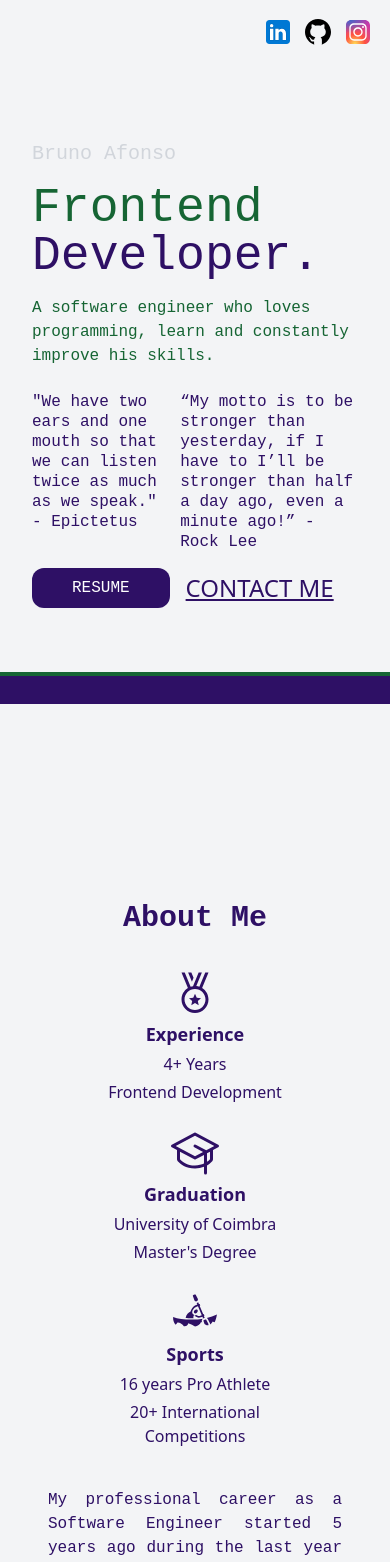
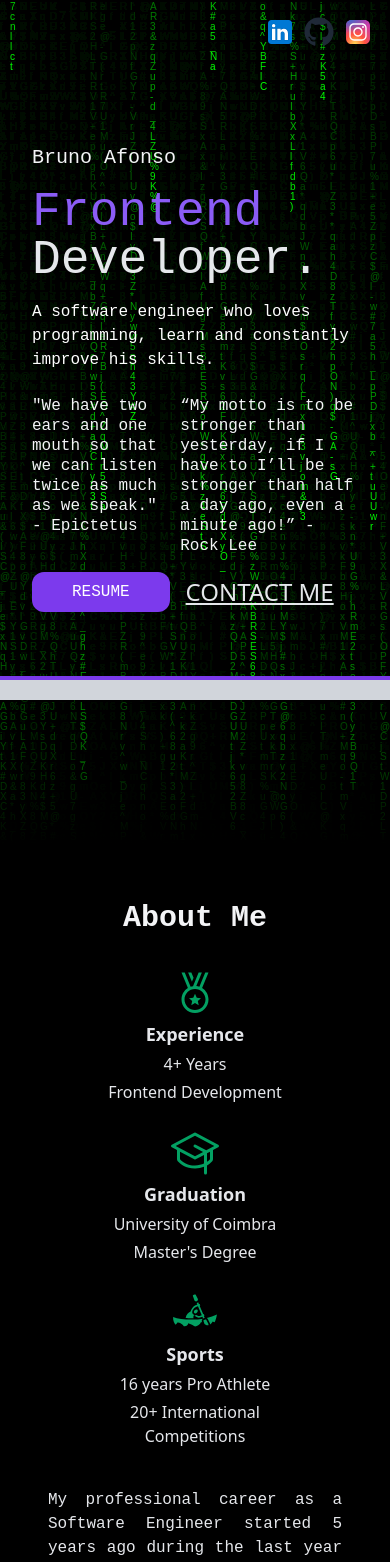
Before and after one commit to Brunoa94/dev-bruno-afonso, a React (Create React App) app: page / in a window 390 px wide. Shown: the top 1562 px of the page. Built offline with nearby package versions, Linux system fonts and the light colour scheme.

Commit message:
New Portfolio version

```diff
--- a/src/App.css
+++ b/src/App.css
@@ -2,8 +2,15 @@
 @tailwind components;
 @tailwind utilities;
 
-*{
+* {
   margin: 0;
   padding: 0;
   box-sizing: border-box;
 }
+
+body {
+  background: black;
+}
+canvas {
+  display: block;
+}
--- a/src/App.js
+++ b/src/App.js
@@ -5,7 +5,7 @@ import OverYears from './components/overYears';
 import Projects from './components/projects';
 import Skills from './components/skills';
 import SkillsLoader from './components/skillsLoader';
-import { useEffect } from 'react';
+import { useEffect, useRef } from 'react';
 
 
 function App() {
@@ -16,14 +16,65 @@ function App() {
     }
   })
 
+  const canvasRef = useRef(null);
+
+  useEffect(() => {
+    const canvas = document.getElementById("c");
+    const ctx = canvas.getContext("2d");
+
+    // Make the canvas full screen
+    canvas.height = window.innerHeight;
+    canvas.width = window.innerWidth;
+
+    // Safe string without special JSX characters
+    const matrix = "abcdefghijklmnopqrstuvwxyzABCDEFGHIJKLMNOPQRSTUVWXYZ123456789@#$%^&*()_+-";
+    const charsArray = matrix.split("");
+
+    const fontSize = 10; // Ensure fontSize is set
+    const canvasWidth = canvas.width || window.innerWidth; // Fallback to window width if canvas.width is 0
+    const columns = Math.max(Math.floor(canvasWidth / fontSize), 1); // Ensure at least 1 column
+    const drops = Array(columns).fill(1);
+
+    const draw = () => {
+      ctx.fillStyle = "rgba(0, 0, 0, 0.04)";
+      ctx.fillRect(0, 0, canvas.width, canvas.height);
+
+      ctx.fillStyle = "#0f0";
+      ctx.font = `${fontSize}px Arial`;
+
+      for (let i = 0; i < drops.length; i++) {
+        const text = charsArray[Math.floor(Math.random() * charsArray.length)];
+        ctx.fillText(text, i * fontSize, drops[i] * fontSize);
+
+        if (drops[i] * fontSize > canvas.height && Math.random() > 0.975) {
+          drops[i] = 0;
+        }
+
+        drops[i]++;
+      }
+    };
+
+    const intervalId = setInterval(draw, 35);
+    return () => clearInterval(intervalId);
+  }, []);
+
   return (
-    <div className="max-w-screen overflow-hidden">
+    <div className="AppBody max-w-screen overflow-hidden relative flex">
+      <div className='w-full h-screen absolute top-0 left-0 z-10'>
+        <canvas id="c" className=''>
+        </canvas>
+      </div>
+      <div className='w-screen h-screen absolute bg-[linear-gradient(180deg,rgba(255,255,255,0)_0%,rgba(255,255,255,0)_76%,rgba(0,0,0,1)_100%)] z-20'>
+
+      </div>
+      <div className='z-50'>
       <Home/>
       <OverYears/>
       <Skills/>
       <SkillsLoader/>
       <Projects/>
       <Footer/>
+      </div>
     </div>
   );
 }
--- a/src/components/home.js
+++ b/src/components/home.js
@@ -19,7 +19,7 @@ const Home = () => {
   return (
     <div className='h-screen'>
       <header className='relative w-full flex items-center p-4 justify-center pr-6'>
-        <div className='rounded-full bg-violet-950 w-20 h-20 flex items-center justify-center'>
+        <div className='rounded-full bg-violet-500 w-20 h-20 flex items-center justify-center'>
           <span className='text-white text-2xl font-bold'>BA</span>
         </div>
         <div className='flex items-center absolute right-24 gap-2'>
--- a/src/components/overYears.js
+++ b/src/components/overYears.js
@@ -11,29 +11,29 @@ function OverYears() {
     return(
       <div className='flex flex-col items-center rounded-xl w-3/4 space-y-1 md:w-full'>
         {icon}
-        <span className='text-violet-950 font-bold text-lg'>{firstLine}</span>
-        <span className='text-base text-violet-950'>{secondLine}</span>
-        <span className='text-base text-violet-950 text-center'>{thirthLine}</span>
+        <span className='text-gray-200 font-bold text-lg'>{firstLine}</span>
+        <span className='text-base text-gray-200'>{secondLine}</span>
+        <span className='text-base text-gray-200 text-center'>{thirthLine}</span>
       </div>
     )
   }
 
 
   return (
-    <div className='w-full flex flex-col items-center py-14 px-12 md:items-center lg:px-40 bg-gray-100'>
-      <span className='text-3xl text-violet-950 font-bold mb-8 font-reddit'>About Me</span>
+    <div className='w-full flex flex-col items-center py-14 px-12 md:items-center lg:px-40'>
+      <span className='text-3xl text-gray-100 font-bold mb-8 font-reddit'>About Me</span>
       <div className='flex flex-col items-start md:px-6'>
         <div className='flex w-full items-center flex-col space-y-2 gap-4 mb-6 lg:mb-0 md:flex-row md:space-y-0 md:items-start md:h-full'>
-          {experienceCard(<LiaMedalSolid className='text-violet-950 text-5xl'/>, "Experience", "4+ Years", "Frontend Development")}
-          {experienceCard(<PiGraduationCap className='text-violet-950 text-5xl'/>, "Graduation", "University of Coimbra", "Master's Degree")}
-          {experienceCard(<GiCanoe className='text-violet-950 text-5xl'/>, "Sports", "16 years Pro Athlete", "20+ International Competitions")}
+          {experienceCard(<LiaMedalSolid className='text-[#03A062] text-5xl'/>, "Experience", "4+ Years", "Frontend Development")}
+          {experienceCard(<PiGraduationCap className='text-[#03A062] text-5xl'/>, "Graduation", "University of Coimbra", "Master's Degree")}
+          {experienceCard(<GiCanoe className='text-[#03A062] text-5xl'/>, "Sports", "16 years Pro Athlete", "20+ International Competitions")}
         </div>
         <div className='w-full flex flex-col items-center'>
-            <p className='my-4 text-violet-950 font-reddit text-justify'>My professional career as a Software Engineer started 5 years ago during the last year of my master's degree. However, I like to think that my most valuable skills began developing 16 years ago when I started my career in sports. Over the past 16 years, I have participated in dozens of European and World championships, competed for the Olympic Games, and significantly improved my focus, determination, consistency, and discipline. Being productive for one day is easy; being productive consistently over years it's not.</p>
-            <p className='my-4 text-violet-950 font-reddit text-justify'>I began my career as a backend developer, mainly working with Ruby on Rails. Although I realized after some time that backend development was not my preferred area, I am grateful for that period because I worked with people who instilled good practices in me that I will carry forever. Code quality was and is always a top priority!</p>
-            <p className='my-4 text-violet-950 font-reddit text-justify'>In 2020, I took a break from my professional career to dedicate myself 100% to my sports career, something I had never done before. I had always studied and trained simultaneously, and later, worked and trained. However, that year was my last chance to qualify for the Tokyo Olympic Games, which I narrowly missed by 0.7 seconds.</p>
-            <p className='my-4 text-violet-950 font-reddit text-justify'>In 2021, I decided to shift my professional career and began learning Frontend programming with React on my own. By August, I secured my first job as a Frontend developer at Aptoide, which has been the biggest challenge of my career so far.</p>
-            <p className='my-4 text-violet-950 font-reddit text-justify'>Aptoide has millions of page views per day, and as a novice frontend developer, it was daunting to think that my work would be visible to such a large audience. However, this challenge constantly pushed me to improve, and I am incredibly thankful for this experience. It's been an amazing ride.</p>
+            <p className='my-4 text-gray-200 font-reddit text-justify'>My professional career as a Software Engineer started 5 years ago during the last year of my master's degree. However, I like to think that my most valuable skills began developing 16 years ago when I started my career in sports. Over the past 16 years, I have participated in dozens of European and World championships, competed for the Olympic Games, and significantly improved my focus, determination, consistency, and discipline. Being productive for one day is easy; being productive consistently over years it's not.</p>
+            <p className='my-4 text-gray-200 font-reddit text-justify'>I began my career as a backend developer, mainly working with Ruby on Rails. Although I realized after some time that backend development was not my preferred area, I am grateful for that period because I worked with people who instilled good practices in me that I will carry forever. Code quality was and is always a top priority!</p>
+            <p className='my-4 text-gray-200 font-reddit text-justify'>In 2020, I took a break from my professional career to dedicate myself 100% to my sports career, something I had never done before. I had always studied and trained simultaneously, and later, worked and trained. However, that year was my last chance to qualify for the Tokyo Olympic Games, which I narrowly missed by 0.7 seconds.</p>
+            <p className='my-4 text-gray-200 font-reddit text-justify'>In 2021, I decided to shift my professional career and began learning Frontend programming with React on my own. By August, I secured my first job as a Frontend developer at Aptoide, which has been the biggest challenge of my career so far.</p>
+            <p className='my-4 text-gray-200 font-reddit text-justify'>Aptoide has millions of page views per day, and as a novice frontend developer, it was daunting to think that my work would be visible to such a large audience. However, this challenge constantly pushed me to improve, and I am incredibly thankful for this experience. It's been an amazing ride.</p>
             <img className='w-[300px] mt-3 rounded-full flex lg:hidden' src="/photo-1.png"/>
         </div>
       </div>
--- a/src/components/projects.js
+++ b/src/components/projects.js
@@ -5,8 +5,8 @@ import { CiSquareMore } from "react-icons/ci";
 
 export default function Projects() {
   return (
-    <div className='flex flex-col items-center px-4 py-6 lg:py-28 bg-gray-100'>
-      <span className='text-3xl text-violet-950 font-bold mb-8 font-reddit'>Projects</span>
+    <div className='flex flex-col items-center px-4 py-6 lg:py-28'>
+      <span className='text-3xl text-gray-100 font-bold mb-8 font-reddit'>Projects</span>
       <div className='lg:w-4/6 gap-4'>
       {ProjectCard("Aptoide",
           "/projects/aptoide-2.png",
--- a/src/components/second-home.js
+++ b/src/components/second-home.js
@@ -1,5 +1,6 @@
 import React, {useState, useEffect} from 'react';
 import {motion} from "framer-motion";
+import { FaGithub } from "react-icons/fa";
 
 const Home = () => {
     const [startAnimation, setStartAnimation] = useState(false);
@@ -11,10 +12,11 @@ const Home = () => {
 
     return () => clearTimeout(timer); // Clean up the timer on component unmount
   }, []);
+
   return (
-    <div className='h-screen w-screen max-h-screen bg-gray-100 flex flex-col justify-center lg:items-center'>
+    <div className='h-screen w-screen max-h-screen flex flex-col justify-center lg:items-center'>
         <header className='absolute top-0 w-full flex items-center p-4 lg:justify-center pr-6'>
-            <div className='hidden md:flex rounded-full bg-violet-950 h-20 w-20 items-center justify-center'>
+            <div className='hidden md:flex rounded-full bg-violet-600 h-20 w-20 items-center justify-center'>
               <span className='text-white text-xl font-bold'>BA</span>
             </div>
             <div className='flex items-center absolute top-4 right-4 lg:right-24 gap-2'>
@@ -22,7 +24,7 @@ const Home = () => {
                 <img src="/linkedin-icon.svg" className='h-8 md:h-14'/>
               </a>
               <a href="https://github.com/Brunoa94">
-                <img src="/github-icon.svg" className='h-8 md:h-14'/>
+                <FaGithub className='text-3xl lg:text-5xl'/>
               </a>
               <a href="https://www.instagram.com/brunoa94/">
                 <img src="/instagram-icon.svg" className='h-8 md:h-14'/>
@@ -32,12 +34,12 @@ const Home = () => {
         <div className='flex flex-col px-4 w-full items-center pb-10 h-less-700:pb-0 md:px-0 md:pb-0 md:flex-col md:gap-6 md:justify-center lg:flex-row lg:w-5/6'>
             <div className="h-full flex flex-col px-4 pb-6 w-full h-less-700:mt-4 lg:w-3/5 lg:pb-32 lg:justify-end">
             <div className='flex flex-col items-start relative'>
-                <span className='text-xl text-gray-300 md:text-3xl mb-4 h-less-700:mb-2 font-reddit'>Bruno Afonso</span>
+                <span className='text-xl text-gray-100 md:text-3xl mb-4 h-less-700:mb-2 font-reddit'>Bruno Afonso</span>
                 <div className='flex items-center'>{
                 Array.from("Frontend").map((item, index) => (
                     <motion.span
                     key={index}
-                    className='text-5xl md:text-7xl text-green-800 font-reddit'
+                    className='text-5xl md:text-7xl text-violet-500 font-reddit'
                     initial={{ opacity: 0 }}
                     animate={{ opacity: 1 }}
                     transition={{
@@ -53,7 +55,7 @@ const Home = () => {
               Array.from("Developer.").map((item, index) => (
                 <motion.span
                   key={index}
-                  className='text-5xl md:text-7xl text-violet-950 font-reddit'
+                  className='text-5xl md:text-7xl text-gray-200 font-reddit'
                   initial={{ opacity: 0 }}
                   animate={{ opacity: 1 }}
                   transition={{
@@ -78,7 +80,7 @@ const Home = () => {
                 stiffness: 100,
                 restDelta: 0.001
                 }
-            }} className='text-base max-w-full pt-4 leading-6 md:text-xl text-green-800 font-reddit'>A software engineer who loves programming, learn and constantly improve his skills.
+            }} className='text-base max-w-full pt-4 leading-6 md:text-xl text-white font-reddit'>A software engineer who loves programming, learn and constantly improve his skills.
             </motion.span>
                 <motion.div
                 initial={{ opacity: 0, scale: 0.5 }}
@@ -93,8 +95,8 @@ const Home = () => {
                     restDelta: 0.001
                 }
                 }} className='flex mt-6 lg:mt-6 relative'>
-                <h4 className='pr-2 text-violet-950 leading-5 line-height md:text-lg font-reddit'>"We have two ears and one mouth so that we can listen twice as much as we speak." - Epictetus</h4>
-                <h4 className='text-violet-950 pl-2 text-base leading-5 md:text-lg font-reddit'>“My motto is to be stronger than yesterday, if I have to I’ll be stronger than half a day ago, even a minute ago!” - Rock Lee</h4>
+                <h4 className='pr-2 text-gray-100 leading-5 line-height md:text-lg font-reddit'>"We have two ears and one mouth so that we can listen twice as much as we speak." - Epictetus</h4>
+                <h4 className='text-gray-100 pl-2 text-base leading-5 md:text-lg font-reddit'>“My motto is to be stronger than yesterday, if I have to I’ll be stronger than half a day ago, even a minute ago!” - Rock Lee</h4>
                 </motion.div>
                 <div className='flex items-end mt-4 gap-4'>
                   <motion.div
@@ -103,7 +105,7 @@ const Home = () => {
                     transition: { duration: 0.5 },
                   }}
                   whileTap={{ scale: 0.9 }}
-                  className='bg-violet-950 flex items-center justify-center px-10 py-2 w-fit cursor-pointer rounded-xl'>
+                  className='bg-violet-600 flex items-center justify-center px-10 py-2 w-fit cursor-pointer rounded-xl'>
                     <a href="./curriculum_vitae.pdf" download="Curriculum - Bruno Afonso" className='text-white font-reddit text-base uppercase'>Resume</a>
                   </motion.div>
                   <motion.a
@@ -112,7 +114,7 @@ const Home = () => {
                     transition: { duration: 0.5 },
                   }}
                   href="mailto:bruno.afonso94@hotmail.com"
-                  className='text-2xl uppercase text-violet-950 underline pb-1'>Contact Me</motion.a>
+                  className='text-2xl uppercase text-gray-200 underline pb-1'>Contact Me</motion.a>
                 </div>
             </div>
             <motion.img
@@ -121,10 +123,10 @@ const Home = () => {
             transition={{
                 duration: 1,
             }}
-            className='w-[400px] rounded-full hidden lg:flex' src="/photo-1.png"/>
+            className='w-[400px] hidden rounded-[25%] lg:flex' src="/photo-111.png"/>
         </div>
         <motion.div
-         className='h-8 bg-violet-950 w-full border-t-4 border-green-800 shrink-0 md:mt-7'
+         className='h-6 bg-gray-300 w-full border-t-4 border-violet-600 shrink-0 md:mt-7'
          initial={{ width: 0 }}
          animate={{ width: "100%" }}
          transition={{
--- a/src/components/skillsLoader.js
+++ b/src/components/skillsLoader.js
@@ -31,8 +31,8 @@ const SkillsLoader = () => {
     }
 
   return (
-    <div className='md:hidden flex flex-col items-center w-full px-4 py-8 bg-gray-100'>
-        <span className='mb-4 text-3xl text-violet-950 font-bold font-reddit'>Skills</span>
+    <div className='md:hidden flex flex-col items-center w-full px-4 py-8'>
+        <span className='mb-4 text-3xl text-gray-100 font-bold font-reddit'>Technologies</span>
         <div className='flex w-full flex-col gap-4'>
             {Skill("CSS / Tailwind CSS", 80)}
             {Skill("HTML", 80)}
--- a/tailwind.config.js
+++ b/tailwind.config.js
@@ -6,14 +6,15 @@ module.exports = {
   theme: {
     extend: {
       boxShadow: {
-        'solid-right-bottom': '15px 15px 0px 0px #29004D',
+        'solid-right-bottom': '15px 15px 0px 0px #03A062',
       },
       fontFamily: {
         "roboto": ['Roboto', 'sans-serif'],
         "reddit": ['Reddit Mono', 'monospace'],
       },
       backgroundImage: {
-        circularEllipse: 'repeating-radial-gradient(#2e1065, 5px, #f5f5f5 8px, #f5f5f5 120px);'
+        circularEllipse: 'repeating-radial-gradient(#5c07a7, 5px, transparent 8px, transparent 120px);',
+        spheres: 'radial-gradient(circle at 100px 100px, #03A062, #000);'
       },
       screens: {
         'h-less-700': { 'raw': '(max-height: 699px)' },
```
Also changed, not shown: src/components/footer.js (+10 -10 lines), src/components/skills.js (+21 -18 lines), public/photo-11.png (added), public/photo-111.png (added).
